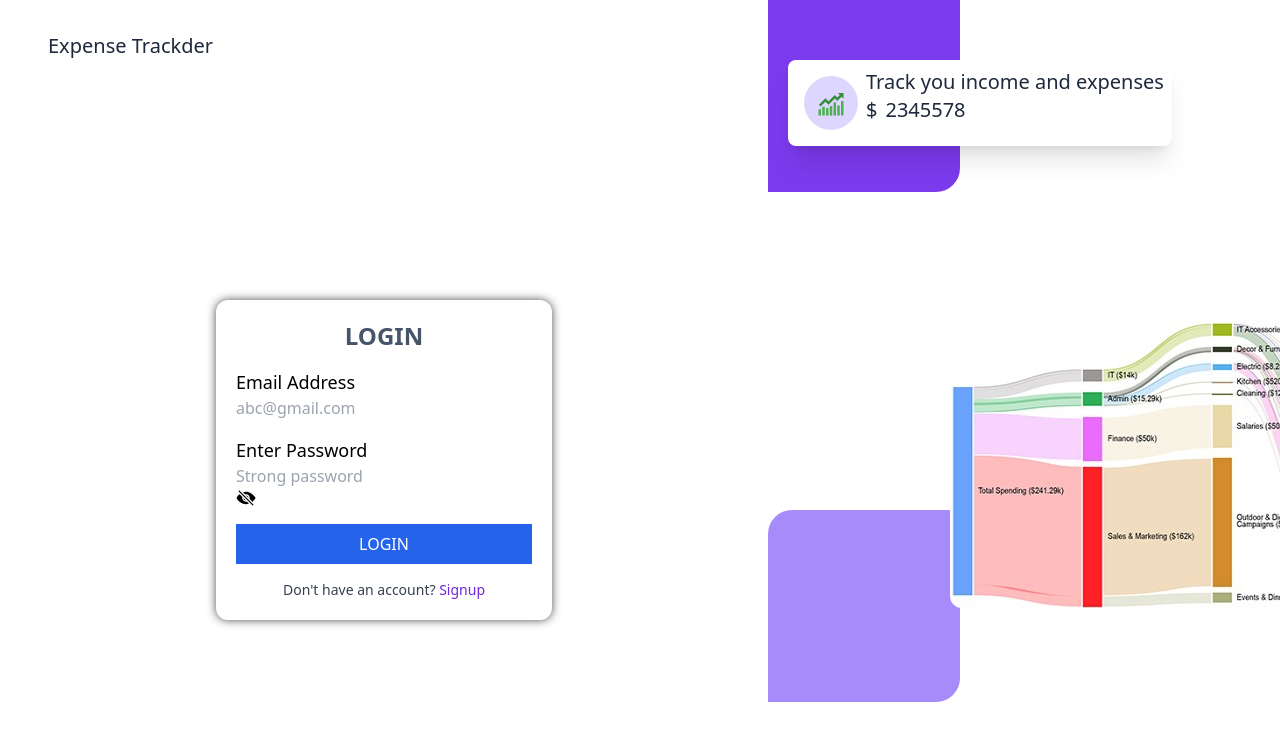
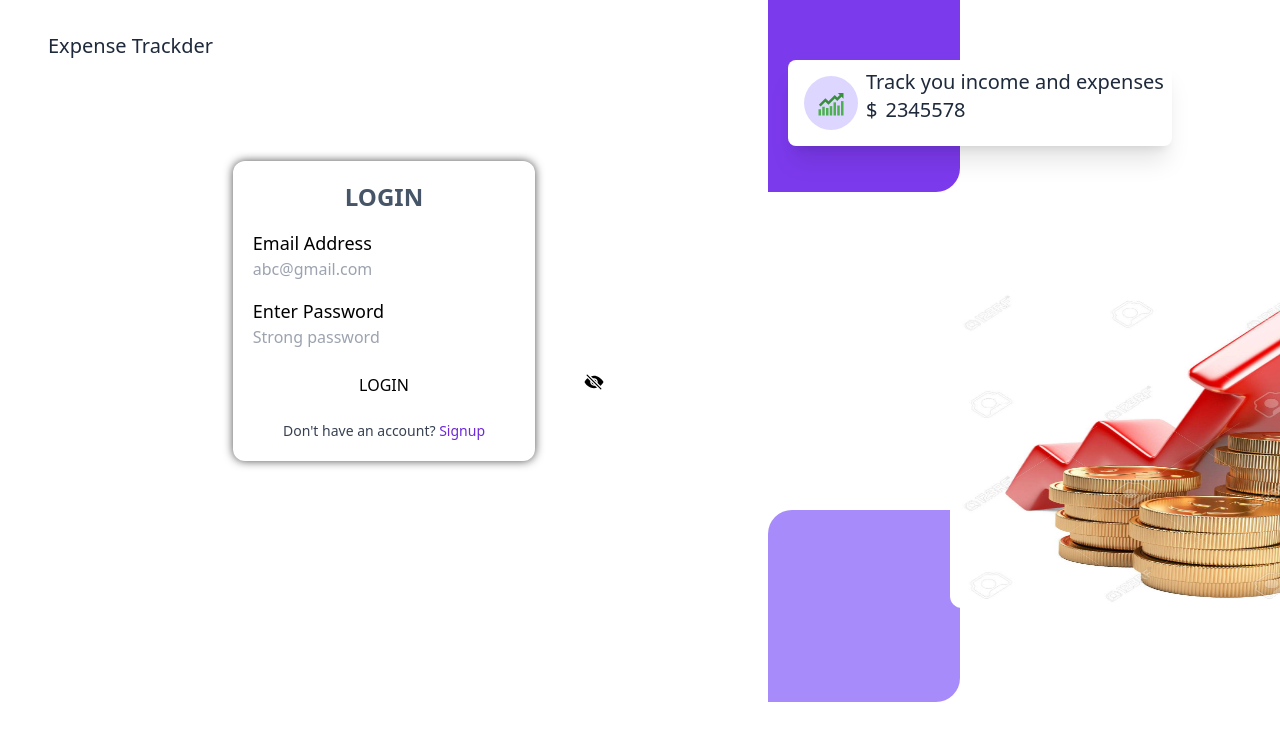
Before and after one commit to ta0047/ExpenseTracker, a React (Vite) app in the folder frontend/: page /login in a window 1280 px wide. Shown: the top 740 px of the page. Built offline with nearby package versions, Linux system fonts and the light colour scheme.

Commit message:
Work on login page picture changed and toggle icon set

```diff
--- a/frontend/src/Components/Inputs/Inputs.jsx
+++ b/frontend/src/Components/Inputs/Inputs.jsx
@@ -8,10 +8,9 @@ const Inputs = ({ value, onChange, placeholder, label, type }) => {
     return (
         <div>
             <div className="w-full m-auto">
-
             <label htmlFor="" className='text-lg'>{label}</label>
             <input
-                className='input input-box w-full'
+                className='input input-primary w-full'
                 type={type == 'password' ? setShowPassword ? 'text' : 'password' : type}
                 placeholder={placeholder}
                 value={value}
@@ -24,13 +23,15 @@ const Inputs = ({ value, onChange, placeholder, label, type }) => {
                     <>
                         {
                             ShowPassword ?
-                                (<IoEye size={20} className='cursor-pointer text-primary'
+                                (<IoEye size={20} className='cursor-pointer text-primary absolute top-[372px] left-[584px] z-10'
                                     onClick={() => ToggleShowPassword()}
                                 />)
                                 :
-                                (<IoEyeOff size={20} className='cursor-pointer text-primary'
+                                (
+                                <IoEyeOff size={20} className='cursor-pointer text-primary absolute top-[372px] left-[584px] z-10'
                                     onClick={() => ToggleShowPassword()}
-                                />)
+                                />
+                            )
                         }
                     </>
                 )
--- a/frontend/src/Components/Layouts/AuthLayout.jsx
+++ b/frontend/src/Components/Layouts/AuthLayout.jsx
@@ -1,4 +1,6 @@
 import chart from '../../assets/images/chart.jpg'
+import coins from '../../assets/images/coins.jpg'
+import coins2 from '../../assets/images/coins2.jpg'
 import { FcBullish } from "react-icons/fc";
 function AuthLayout({ children }) {
     return (
@@ -15,7 +17,8 @@ function AuthLayout({ children }) {
 
                     <div className="w-48 h-48 rounded-tl-3xl rounded-br-3xl  bg-violet-400 absolute top-[510px] "></div>
 
-                    <img src={chart} alt="" className='rounded-xl z-[10] absolute top-80 w-[500px] h-72 left-[950px]' />
+                    <img src={coins2} alt=""
+                    className='rounded-xl z-[10] absolute top-72 w-[500px] h-80 left-[950px]' />
 
                     <StatsInfoCard
                         icons={<FcBullish size={30} />}
--- a/frontend/src/Pages/Auth/Login.jsx
+++ b/frontend/src/Pages/Auth/Login.jsx
@@ -14,10 +14,10 @@ const Login = () => {
   }
   return (
     <AuthLayout>
-      <div className="flex items-center justify-center min-h-screen">
+      <div className="flex items-center justify-center mt-[15%]">
         <form
           onSubmit={HandleLogin}
-          className="flex flex-col gap-4 w-[50%] shadow-[0_0_10px_rgba(0,0,0,0.7)] p-5 rounded-xl"
+          className="flex flex-col gap-4 w-[45%] shadow-[0_0_10px_rgba(0,0,0,0.7)] p-5 rounded-xl"
         >
           <h1 className="text-2xl font-semibold text-center text-slate-600">LOGIN</h1>
 
@@ -40,7 +40,7 @@ const Login = () => {
 
           {error && <p className="text-red-500 text-sm text-center">{error}</p>}
 
-          <button className="bg-blue-600 text-white py-2">
+          <button className="btn btn-primary py-2">
             LOGIN
           </button>
 
```
Also changed, not shown: frontend/src/assets/images/coins.jpg (added), frontend/src/assets/images/coins2.jpg (added).
